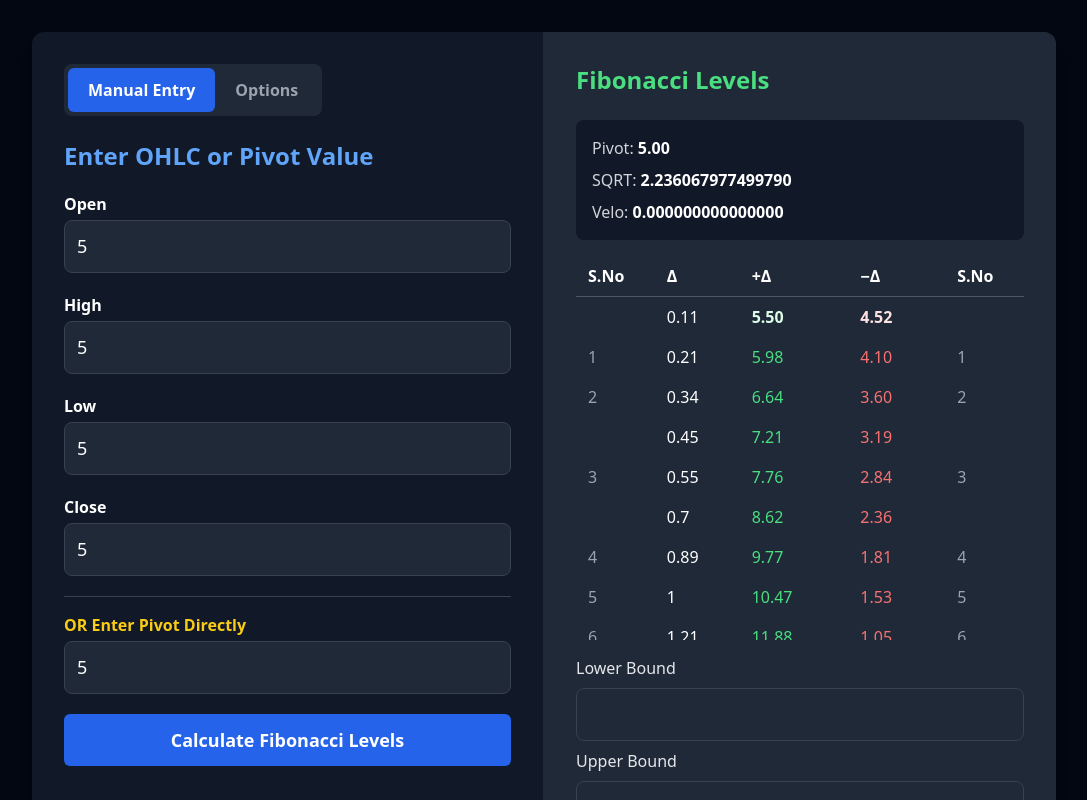
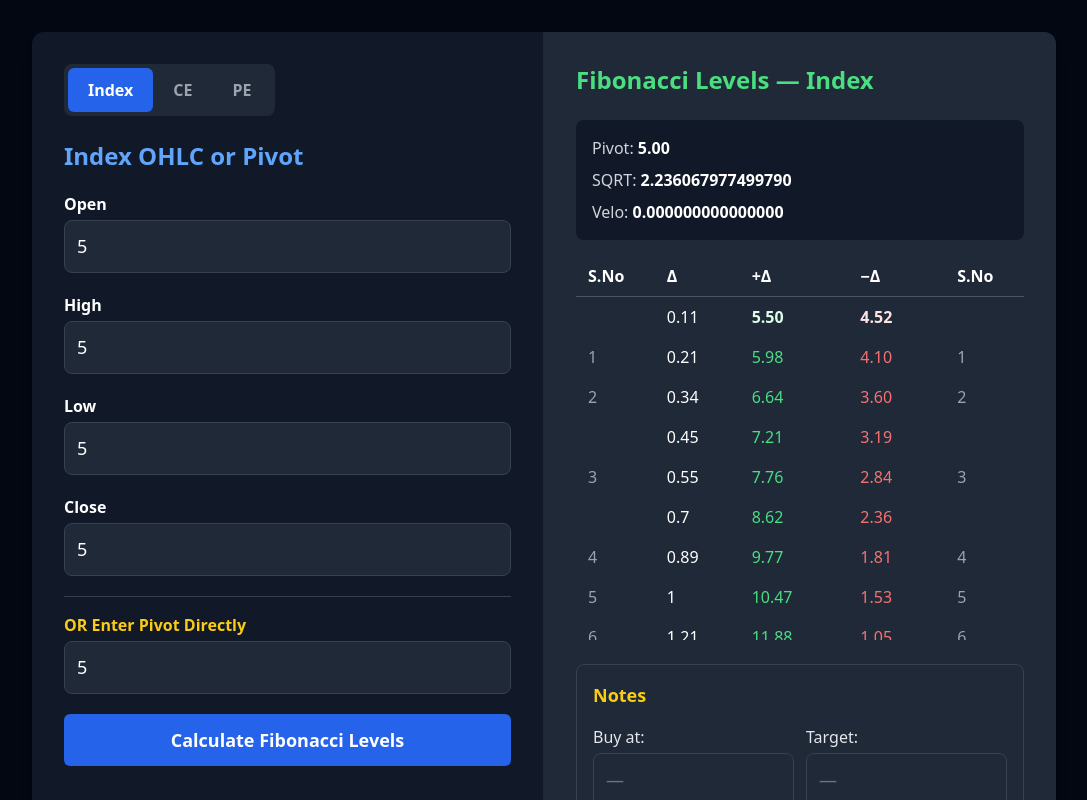
Before and after one commit to alankrit100/fibo-calculator, a React (Vite) app in the folder client/: page / in a window 1280 px wide. Both pictures are taken after typing "5", "5", "5", "5", "5" into the empty fields and a click on the button "Calculate Fibonacci Levels". Shown: the top 800 px of the page, without its empty margins (96-1183 px from the left). Built offline with nearby package versions, Linux system fonts and the light colour scheme.

Commit message:
cell selection

```diff
--- a/client/src/App.jsx
+++ b/client/src/App.jsx
@@ -1,45 +1,24 @@
 import { useState, useCallback } from "react";
 import InputModeToggle from "./components/InputModeToggle";
 import ManualForm from "./components/ManualForm";
-import OptionsForm from "./components/OptionsForm";
 import NotesPanel from "./components/NotesPanel";
 import PivotDisplay from "./components/PivotDisplay";
 import ResultsTable from "./components/ResultsTable";
-import ExportControls from "./components/ExportControls";
 import { calculateLevels } from "./algorithms/levels";
 import { validateOHLC } from "./utils/validation";
 
+const MODE_LABELS = {
+  index: "Index",
+  ce: "CE",
+  pe: "PE",
+};
+
 export default function App() {
-  const [mode, setMode] = useState("manual");
+  const [mode, setMode] = useState("index");
   const [results, setResults] = useState(null);
   const [error, setError] = useState(null);
 
-  const handleManualCalculate = useCallback((inputs) => {
-    setError(null);
-
-    if (!isNaN(inputs.manualPivot)) {
-      const res = calculateLevels({
-        open: 0, high: inputs.high, low: inputs.low, close: 0,
-        manualPivot: inputs.manualPivot,
-      });
-      setResults(res);
-      return;
-    }
-
-    const errMsg = validateOHLC(inputs);
-    if (errMsg) {
-      setError(errMsg);
-      setResults(null);
-      return;
-    }
-
-    const res = calculateLevels({
-      open: inputs.open, high: inputs.high, low: inputs.low, close: inputs.close,
-    });
-    setResults(res);
-  }, []);
-
-  const handleOptionsCalculate = useCallback((inputs) => {
+  const handleCalculate = useCallback((inputs) => {
     setError(null);
 
     if (!isNaN(inputs.manualPivot)) {
@@ -70,19 +49,19 @@ export default function App() {
         <div className="md:w-1/2 p-8 border-r border-gray-800">
           <InputModeToggle mode={mode} onChange={setMode} />
 
-          {mode === "manual" && <ManualForm onCalculate={handleManualCalculate} />}
-
-          {mode === "options" && <OptionsForm onCalculate={handleOptionsCalculate} />}
+          <ManualForm key={mode} mode={mode} onCalculate={handleCalculate} />
 
           {error && (
-            <div className="mt-4 p-3 bg-red-900 bg-opacity-40 rounded-md text-red-400 text-sm">
+            <div className="mt-4 p-3 bg-red-900 bg-opacity-40 rounded-md text-red-400 text-base">
               {error}
             </div>
           )}
         </div>
 
         <div className="md:w-1/2 p-8 bg-gray-800">
-          <h2 className="text-2xl font-bold mb-6 text-green-400">Fibonacci Levels</h2>
+          <h2 className="text-2xl font-bold mb-6 text-green-400">
+            Fibonacci Levels — {MODE_LABELS[mode]}
+          </h2>
 
           {results && (
             <>
@@ -96,7 +75,6 @@ export default function App() {
                 closestToHighIdx={results.closestToHighIdx}
                 closestToLowIdx={results.closestToLowIdx}
               />
-              <ExportControls levels={results.levels} />
             </>
           )}
 
@@ -104,7 +82,7 @@ export default function App() {
             <p className="text-gray-400 text-base">Results will appear here after calculation.</p>
           )}
 
-          <NotesPanel />
+          <NotesPanel key={mode} mode={mode} />
         </div>
       </div>
     </div>
--- a/client/src/components/ExportControls.jsx
+++ /dev/null
@@ -1,59 +0,0 @@
-import { useState } from "react";
-import { generateCSV } from "../utils/formatters";
-
-export default function ExportControls({ levels }) {
-  const [lower, setLower] = useState("");
-  const [upper, setUpper] = useState("");
-  const [exportError, setExportError] = useState("");
-
-  const handleExport = () => {
-    setExportError("");
-    const lb = parseFloat(lower);
-    const ub = parseFloat(upper);
-    if (isNaN(lb) || isNaN(ub)) {
-      setExportError("Enter valid upper and lower bounds.");
-      return;
-    }
-    if (!levels || levels.length === 0) {
-      setExportError("No data to export.");
-      return;
-    }
-
-    const csv = generateCSV(levels, lb, ub);
-    const blob = new Blob([csv], { type: "text/csv;charset=utf-8;" });
-    const link = document.createElement("a");
-    link.href = URL.createObjectURL(blob);
-    link.download = "fibonacci_levels.csv";
-    link.click();
-  };
-
-  return (
-    <div className="flex gap-2 items-center pt-4 flex-wrap">
-      <label className="text-base font-medium text-gray-200">Lower Bound</label>
-      <input
-        type="number"
-        step="0.01"
-        value={lower}
-        onChange={(e) => setLower(e.target.value)}
-        className="input-box w-28"
-      />
-      <label className="text-base font-medium text-gray-200">Upper Bound</label>
-      <input
-        type="number"
-        step="0.01"
-        value={upper}
-        onChange={(e) => setUpper(e.target.value)}
-        className="input-box w-28"
-      />
-      <button
-        onClick={handleExport}
-        className="bg-blue-500 hover:bg-blue-600 px-5 py-3 text-base rounded-md font-semibold cursor-pointer"
-      >
-        Export CSV
-      </button>
-      {exportError && (
-        <p className="w-full text-red-400 text-base">{exportError}</p>
-      )}
-    </div>
-  );
-}
--- a/client/src/components/InputModeToggle.jsx
+++ b/client/src/components/InputModeToggle.jsx
@@ -1,22 +1,23 @@
+const MODES = [
+  { id: "index", label: "Index" },
+  { id: "ce", label: "CE" },
+  { id: "pe", label: "PE" },
+];
+
 export default function InputModeToggle({ mode, onChange }) {
   return (
     <div className="flex mb-6 bg-gray-800 rounded-lg p-1 w-fit">
-      <button
-        className={`px-5 py-2.5 rounded-md font-semibold text-base cursor-pointer ${
-          mode === "manual" ? "bg-blue-600 text-white" : "text-gray-400 hover:text-white"
-        }`}
-        onClick={() => onChange("manual")}
-      >
-        Manual Entry
-      </button>
-      <button
-        className={`px-5 py-2.5 rounded-md font-semibold text-base cursor-pointer ${
-          mode === "options" ? "bg-blue-600 text-white" : "text-gray-400 hover:text-white"
-        }`}
-        onClick={() => onChange("options")}
-      >
-        Options
-      </button>
+      {MODES.map((m) => (
+        <button
+          key={m.id}
+          className={`px-5 py-2.5 rounded-md font-semibold text-base cursor-pointer ${
+            mode === m.id ? "bg-blue-600 text-white" : "text-gray-400 hover:text-white"
+          }`}
+          onClick={() => onChange(m.id)}
+        >
+          {m.label}
+        </button>
+      ))}
     </div>
   );
 }
--- a/client/src/components/ManualForm.jsx
+++ b/client/src/components/ManualForm.jsx
@@ -2,11 +2,19 @@ import { useState, useEffect } from "react";
 
 const FIELDS = ["open", "high", "low", "close"];
 
-export default function ManualForm({ onCalculate }) {
+function lsKey(mode, key) { return mode + "_" + key; }
+
+const HEADINGS = {
+  index: "Index OHLC or Pivot",
+  ce: "CE OHLC or Pivot",
+  pe: "PE OHLC or Pivot",
+};
+
+export default function ManualForm({ mode, onCalculate }) {
   const [values, setValues] = useState(() => {
     const saved = {};
     FIELDS.forEach((key) => {
-      saved[key] = localStorage.getItem(key) || "";
+      saved[key] = localStorage.getItem(lsKey(mode, key)) || "";
     });
     saved.manualPivot = "";
     return saved;
@@ -14,9 +22,9 @@ export default function ManualForm({ onCalculate }) {
 
   useEffect(() => {
     FIELDS.forEach((key) => {
-      if (values[key]) localStorage.setItem(key, values[key]);
+      if (values[key]) localStorage.setItem(lsKey(mode, key), values[key]);
     });
-  }, [values]);
+  }, [values, mode]);
 
   const handleChange = (key) => (e) => {
     setValues((prev) => ({ ...prev, [key]: e.target.value }));
@@ -28,13 +36,12 @@ export default function ManualForm({ onCalculate }) {
       parsed[key] = parseFloat(values[key]);
     });
     parsed.manualPivot = parseFloat(values.manualPivot);
-
     onCalculate(parsed);
   };
 
   return (
     <div className="space-y-5">
-      <h2 className="text-2xl font-bold text-blue-400">Enter OHLC or Pivot Value</h2>
+      <h2 className="text-2xl font-bold text-blue-400">{HEADINGS[mode]}</h2>
       {FIELDS.map((key) => (
         <div key={key}>
           <label className="block mb-1 text-base font-semibold capitalize">{key}</label>
--- a/client/src/components/NotesPanel.jsx
+++ b/client/src/components/NotesPanel.jsx
@@ -3,22 +3,24 @@ import { useState, useEffect } from "react";
 const NOTES_KEYS = ["buyAt", "target", "stoploss", "totalLines"];
 const LABELS = ["Buy at:", "Target:", "Stoploss:", "Total Lines:"];
 
-export default function NotesPanel() {
+function lsKey(mode, key) { return mode + "_" + key; }
+
+export default function NotesPanel({ mode }) {
   const [values, setValues] = useState(() => {
     const saved = {};
     NOTES_KEYS.forEach((key) => {
-      saved[key] = localStorage.getItem("notes_" + key) || "";
+      saved[key] = localStorage.getItem(lsKey(mode, key)) || "";
     });
-    saved.remarks = localStorage.getItem("notes_remarks") || "";
+    saved.remarks = localStorage.getItem(lsKey(mode, "remarks")) || "";
     return saved;
   });
 
   useEffect(() => {
     NOTES_KEYS.forEach((key) => {
-      localStorage.setItem("notes_" + key, values[key]);
+      localStorage.setItem(lsKey(mode, key), values[key]);
     });
-    localStorage.setItem("notes_remarks", values.remarks);
-  }, [values]);
+    localStorage.setItem(lsKey(mode, "remarks"), values.remarks);
+  }, [values, mode]);
 
   const handleChange = (key) => (e) => {
     setValues((prev) => ({ ...prev, [key]: e.target.value }));
--- a/client/src/components/OptionsForm.jsx
+++ /dev/null
@@ -1,68 +0,0 @@
-import { useState, useEffect } from "react";
-
-const FIELDS = ["open", "high", "low", "close"];
-
-export default function OptionsForm({ onCalculate }) {
-  const [values, setValues] = useState(() => {
-    const saved = {};
-    FIELDS.forEach((key) => {
-      saved[key] = localStorage.getItem(key) || "";
-    });
-    saved.manualPivot = "";
-    return saved;
-  });
-
-  useEffect(() => {
-    FIELDS.forEach((key) => {
-      if (values[key]) localStorage.setItem(key, values[key]);
-    });
-  }, [values]);
-
-  const handleChange = (key) => (e) => {
-    setValues((prev) => ({ ...prev, [key]: e.target.value }));
-  };
-
-  const handleCalculate = () => {
-    const parsed = {};
-    FIELDS.forEach((key) => {
-      parsed[key] = parseFloat(values[key]);
-    });
-    parsed.manualPivot = parseFloat(values.manualPivot);
-    onCalculate(parsed);
-  };
-
-  return (
-    <div className="space-y-5">
-      <h2 className="text-2xl font-bold text-blue-400">Options Fibonacci Calculator</h2>
-      {FIELDS.map((key) => (
-        <div key={key}>
-          <label className="block mb-1 text-base font-semibold capitalize">{key}</label>
-          <input
-            type="number"
-            value={values[key]}
-            onChange={handleChange(key)}
-            className="input-box"
-          />
-        </div>
-      ))}
-      <div className="pt-4 border-t border-gray-700">
-        <label className="block mb-1 text-base font-semibold text-yellow-400">
-          OR Enter Pivot Directly
-        </label>
-        <input
-          type="number"
-          value={values.manualPivot}
-          onChange={handleChange("manualPivot")}
-          className="input-box"
-          placeholder="Optional: Enter Pivot Value"
-        />
-      </div>
-      <button
-        onClick={handleCalculate}
-        className="w-full bg-blue-600 hover:bg-blue-700 py-3 text-lg rounded-md font-semibold cursor-pointer"
-      >
-        Calculate Fibonacci Levels
-      </button>
-    </div>
-  );
-}
--- a/client/src/components/ResultsTable.jsx
+++ b/client/src/components/ResultsTable.jsx
@@ -1,9 +1,20 @@
+import { useState } from "react";
 import { formatPrice } from "../utils/formatters";
 
 export default function ResultsTable({ levels, closestToHighIdx, closestToLowIdx }) {
+  const [selected, setSelected] = useState(null);
+
+  function selectCell(row, col) {
+    if (selected && selected.row === row && selected.col === col) {
+      setSelected(null);
+    } else {
+      setSelected({ row, col });
+    }
+  }
+
   if (!levels || levels.length === 0) {
     return (
-      <table className="w-full text-left text-base">
+      <table className="w-full text-left text-base select-none">
         <thead className="border-b border-gray-600 text-white">
           <tr>
             <th className="px-3 py-2">S.No</th>
@@ -24,9 +35,14 @@ export default function ResultsTable({ levels, closestToHighIdx, closestToLowIdx
     );
   }
 
+  function cellClasses(base, row, col) {
+    const isSelected = selected && selected.row === row && selected.col === col;
+    return (base || "") + (isSelected ? " outline outline-2 outline-blue-400" : "");
+  }
+
   return (
     <div className="max-h-96 overflow-y-auto">
-      <table className="w-full text-left text-base">
+      <table className="w-full text-left text-base select-none">
         <thead className="border-b border-gray-600 text-white sticky top-0 bg-gray-800">
           <tr>
             <th className="px-3 py-2">S.No</th>
@@ -53,11 +69,36 @@ export default function ResultsTable({ levels, closestToHighIdx, closestToLowIdx
               if (showSno) sno++;
               return (
                 <tr key={i} className="hover:bg-gray-700">
-                  <td className="px-3 py-2 text-gray-400">{showSno ? sno : ""}</td>
-                  <td className="px-3 py-2 font-medium">{lv.delta}</td>
-                  <td className={"px-3 py-2 " + plusClass}>{formatPrice(lv.plus)}</td>
-                  <td className={"px-3 py-2 " + minusClass}>{formatPrice(lv.minus)}</td>
-                  <td className="px-3 py-2 text-gray-400">{showSno ? sno : ""}</td>
+                  <td
+                    className={cellClasses("px-3 py-2 text-gray-400", i, "sno")}
+                    onClick={() => selectCell(i, "sno")}
+                  >
+                    {showSno ? sno : ""}
+                  </td>
+                  <td
+                    className={cellClasses("px-3 py-2 font-medium", i, "delta")}
+                    onClick={() => selectCell(i, "delta")}
+                  >
+                    {lv.delta}
+                  </td>
+                  <td
+                    className={cellClasses("px-3 py-2 " + plusClass, i, "plus")}
+                    onClick={() => selectCell(i, "plus")}
+                  >
+                    {formatPrice(lv.plus)}
+                  </td>
+                  <td
+                    className={cellClasses("px-3 py-2 " + minusClass, i, "minus")}
+                    onClick={() => selectCell(i, "minus")}
+                  >
+                    {formatPrice(lv.minus)}
+                  </td>
+                  <td
+                    className={cellClasses("px-3 py-2 text-gray-400", i, "sno-r")}
+                    onClick={() => selectCell(i, "sno-r")}
+                  >
+                    {showSno ? sno : ""}
+                  </td>
                 </tr>
               );
             });
```
Also changed, not shown: client/src/utils/formatters.js (+0 -13 lines).
